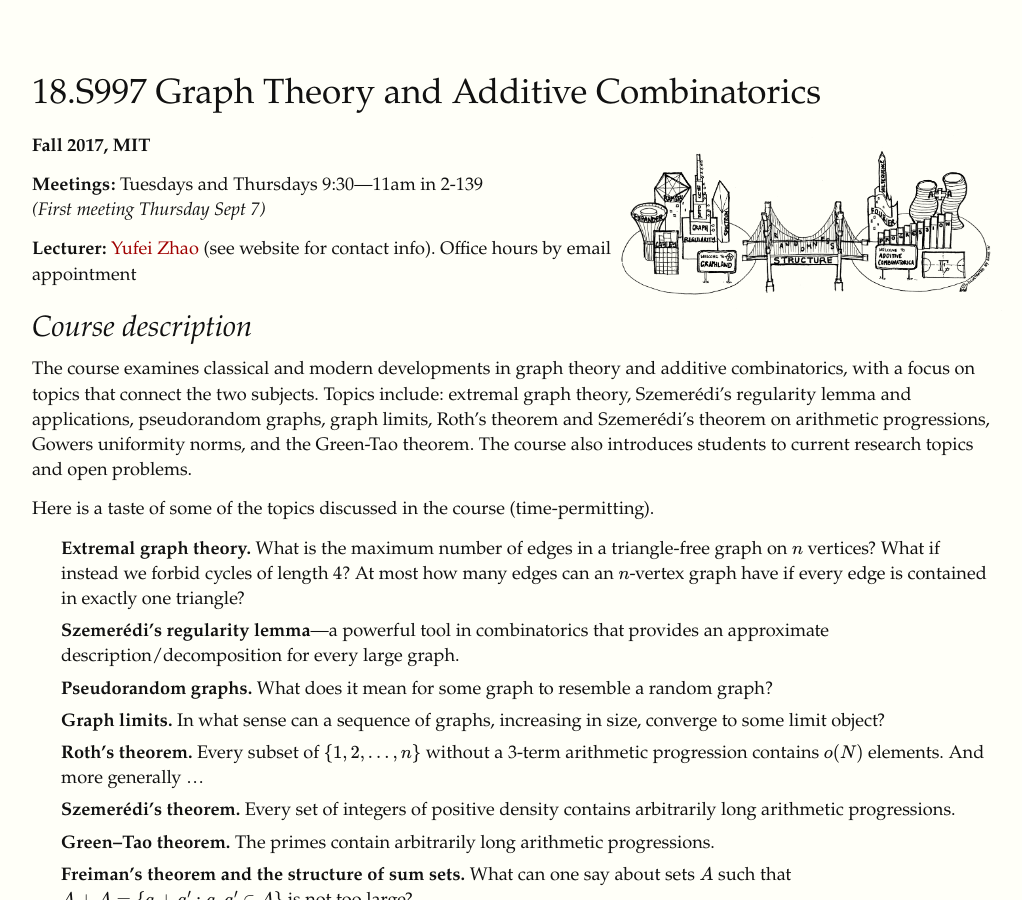
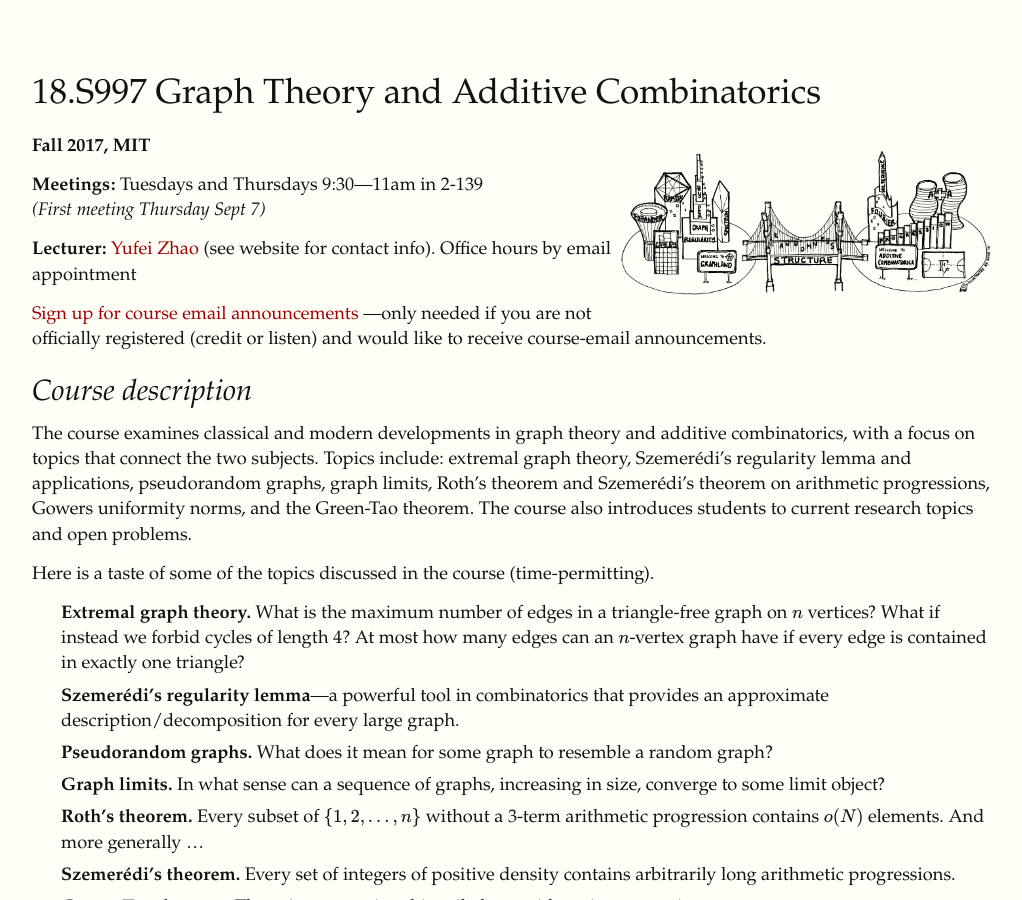
Before and after one commit to yufeizhao/yufeizhao.github.io, a Jekyll site: the page built from gtac/index.md, in a window 1280 px wide and 900 px high. Shown: the whole window, without its empty margins (123-1145 px from the left). Built offline with Jekyll 4.4.1, drawn with Linux system fonts in a browser that asks for light colours; nearby versions of some CDN libraries; formulas are drawn with MathJax 3.

Commit message:
sign up link

```diff
--- a/gtac/index.md
+++ b/gtac/index.md
@@ -16,6 +16,8 @@
 _(First meeting Thursday Sept 7)_
 
 **Lecturer:** [Yufei Zhao](http://yufeizhao.com) (see website for contact info). Office hours by email appointment
+
+[Sign up for course email announcements](https://goo.gl/forms/IHD6blF6oyC6FGEP2) ---only needed if you are not officially registered (credit or listen) and would like to receive course-email announcements.
 
 ## Course description
 
```
